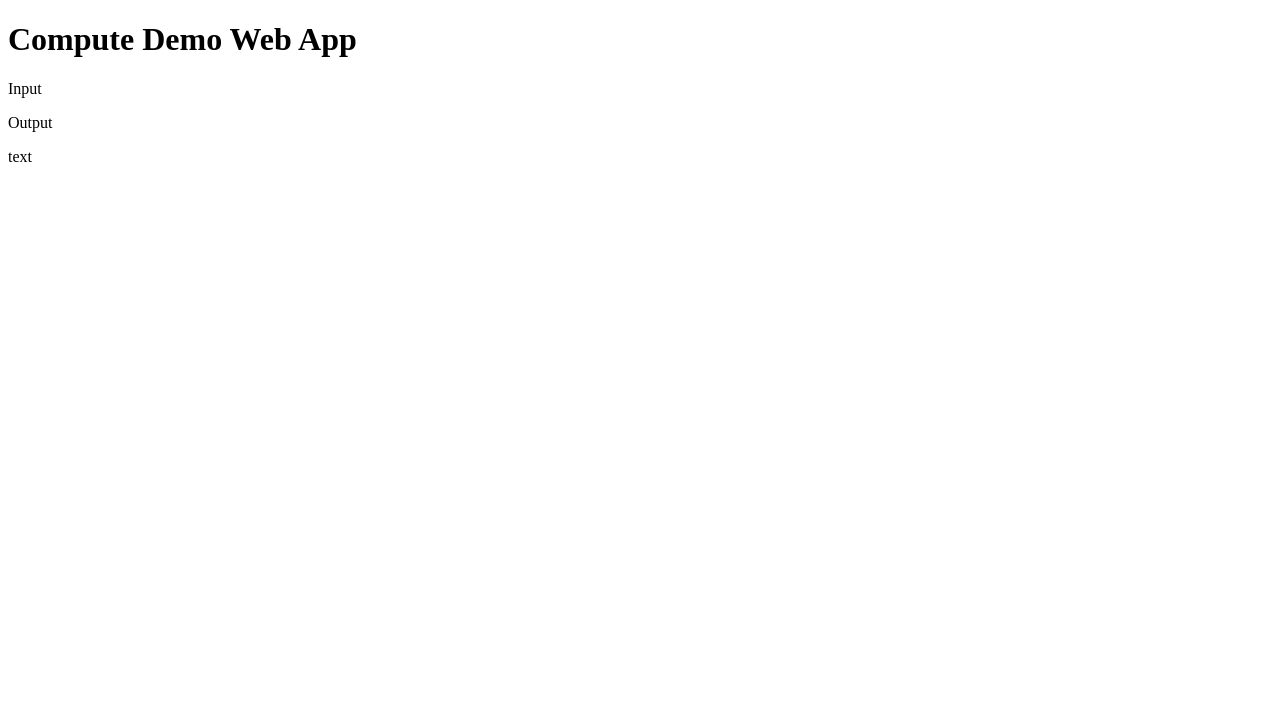
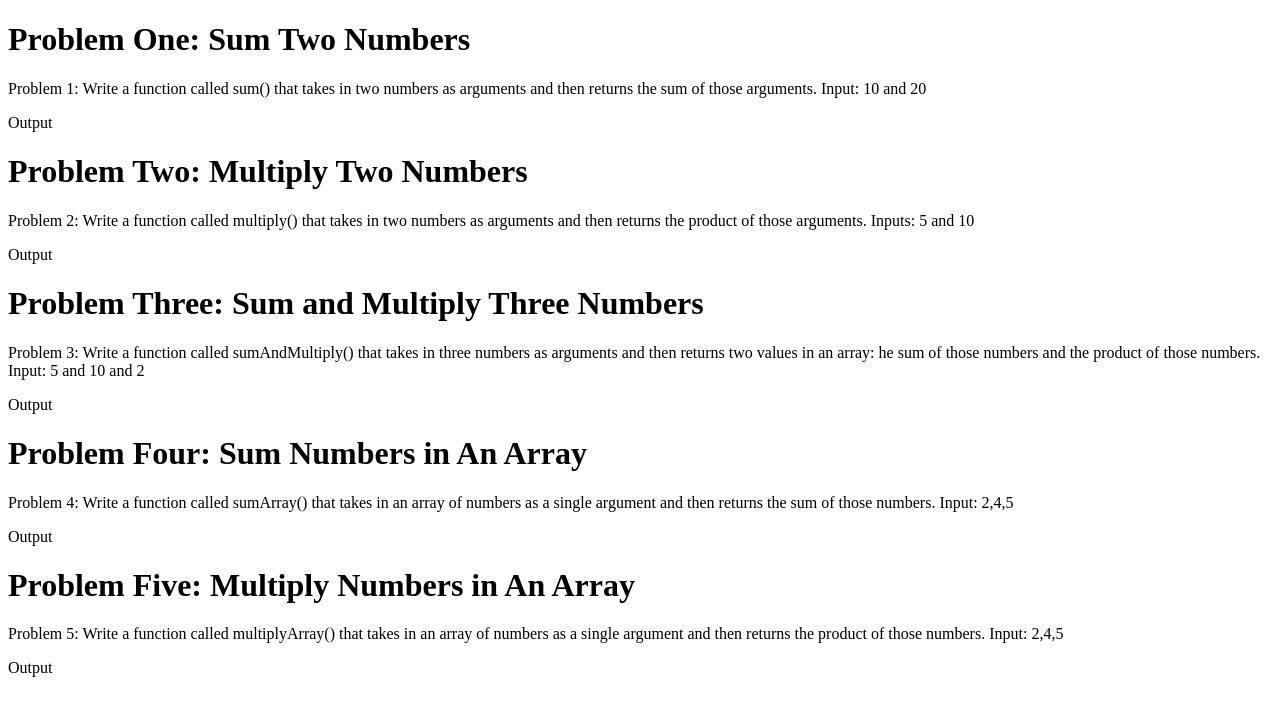
Before and after one commit to Kimberly380/CodeFellowsWeek2, a website: page index.html in a window 1280 px wide. Drawn offline with Linux system fonts and the light colour scheme.

Commit message:
almost final.  updated app.js to reflect text.content changes to html.  updated html to recieve those text changes.  problems 4 and 5 are still not passing test.  unable to link app.js to the compute.js file, so all references to functions re commented out.

```diff
--- a/index.html
+++ b/index.html
@@ -9,11 +9,25 @@
 </style>
 
 <body>
-  <h1>Compute Demo Web App</h1>
-  <p id="Problem One" >Input</p>
-  <p id="Problem One">Output</p>
+  <h1>Problem One: Sum Two Numbers</h1>
+  <p id="Problem One Q" >Input</p>
+  <p id="Problem One A" >Output</p>
 
-  <p id="checkloop">text</p>
+  <h1>Problem Two: Multiply Two Numbers</h1>
+  <p id="Problem Two Q">Input</p>
+  <p id="Problem Two A">Output</p>
+
+  <h1>Problem Three: Sum and Multiply Three Numbers</h1>
+  <p id="Problem Three Q">Input</p>
+  <p id="Problem Three A">Output</p>
+
+  <h1>Problem Four: Sum Numbers in An Array</h1>
+  <p id="Problem Four Q">Input</p>
+  <p id="Problem Four A">Output</p>
+
+  <h1>Problem Five: Multiply Numbers in An Array</h1>
+  <p id="Problem Five Q">Input</p>
+  <p id="Problem Five A">Output</p>
 
 
   <script src="js/app.js"></script>
--- a/js/app.js
+++ b/js/app.js
@@ -1,11 +1,52 @@
 
 var exports = {}; //dummy declaraion to let this file co-exist with test.js.
-var pAddFiveIn  = document.getElementById('pAddFiveIn');
-var pAddFiveOut = document.getElementById('pAddFiveOut');
 
-var arg = 10;
-pAddFiveIn.textContent  = 'Calling addFive() with an argument of ' + arg;
-pAddFiveOut.textContent = 'addFive() returned ' + addFive(arg);
 
-printRepsonse = getElementById."checkloop";
-printResponse.textContent=sumResults;
+//problem 1 output
+var pProblemOneQ  = document.getElementById('Problem One Q');
+var pProblemOneA = document.getElementById('Problem One A');
+
+var num1 = 10;
+var num2 = 20;
+pProblemOneQ.textContent = "Problem 1: Write a function called sum() that takes in two numbers as arguments and then returns the sum of those arguments. Input: " + num1 + " and " + num2;
+// pProblemOneA.textContent = 'sumTwo returned ' + sumTwo(num1, num2);
+
+
+//problem 2 output
+var pProblemTwoQ  = document.getElementById('Problem Two Q');
+var pProblemTwoA = document.getElementById('Problem Two A');
+
+var num1 = 5;
+var num2 = 10;
+pProblemTwoQ.textContent  = "Problem 2: Write a function called multiply() that takes in two numbers as arguments and then returns the product of those arguments. Inputs: " + num1 + " and " + num2;
+// pProblemTwoA.textContent = 'sumTwo returned ' + multTwo(num1, num2);
+//
+//
+//problem 3 output
+var pProblemThreeQ  = document.getElementById('Problem Three Q');
+var pProblemThreeA = document.getElementById('Problem Three A');
+
+var num1 = 5;
+var num2 = 10;
+var num3 = 2;
+pProblemThreeQ.textContent  = "Problem 3: Write a function called sumAndMultiply() that takes in three numbers as arguments and then returns two values in an array: he sum of those numbers and the product of those numbers. Input: " + num1 + " and " + num2 + " and " + num3;
+// pProblemThreeA.textContent = 'sumTwo returned ' + sumAndMult(num1, num2, num3);
+
+
+//problem 4 output
+//REMEMBER: ANSWER SAYS NEED TO 'CONSOLE.TABLE() THE ARRAY FOR THIS ITEM AND NEXT.'
+var pProblemFourQ  = document.getElementById('Problem Four Q');
+var pProblemFourA = document.getElementById('Problem Four A');
+
+var array1 = [2,4,5];
+pProblemFourQ.textContent  = "Problem 4: Write a function called sumArray() that takes in an array of numbers as a single argument and then returns the sum of those numbers.  Input: " + array1;
+// pProblemFourA.textContent = 'sumArray returned ' + sumArray(array1);
+
+
+//problem 6 output
+var pProblemFiveQ  = document.getElementById('Problem Five Q');
+var pProblemFiveA = document.getElementById('Problem Five A');
+
+var array1 = [2,4,5];
+pProblemFiveQ.textContent  = "Problem 5: Write a function called multiplyArray() that takes in an array of numbers as a single argument and then returns the product of those numbers.  Input: " + array1;
+// pProblemFiveA.textContent = 'multiplyArray returned ' + multArray(array1);
```
Also changed, not shown: js/compute.js (+8 -5 lines).
